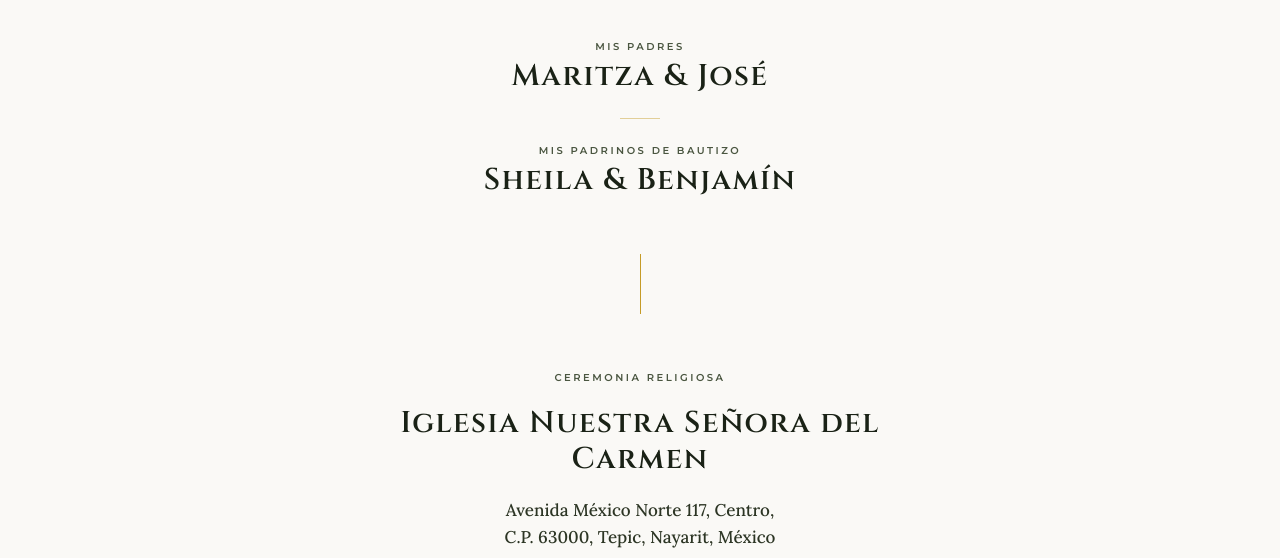
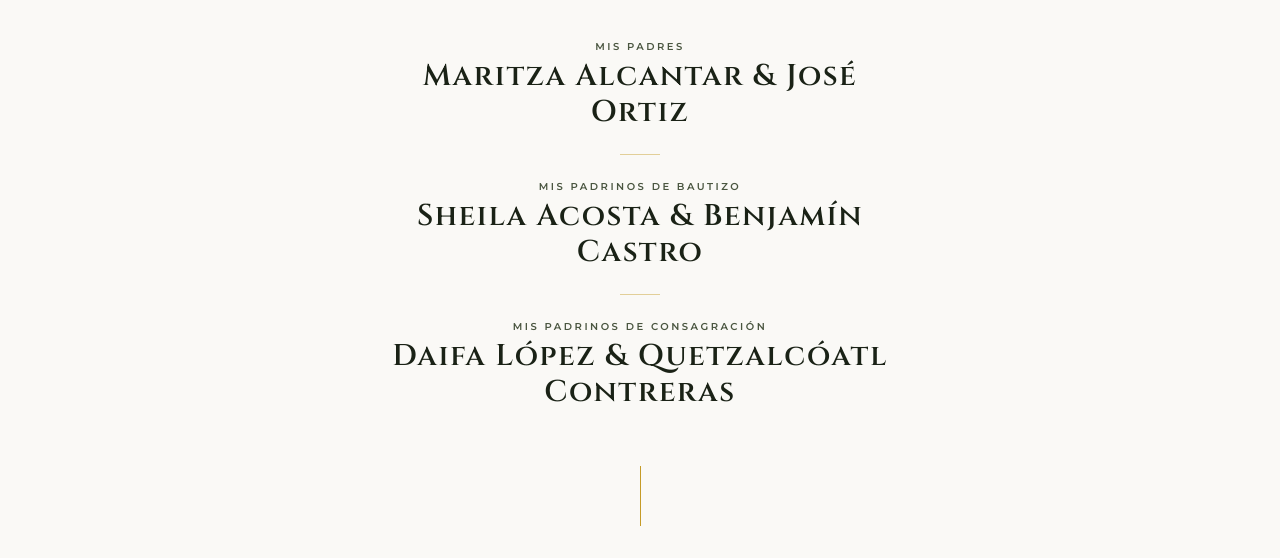
Before and after one commit to JCCJN04/bautizoaaronortiz, a website: page index.html in a window 1280 px wide. Shown: the part 802-1360 px from the top of the page. Drawn offline with nearby package versions, Linux system fonts and the light colour scheme.

Commit message:
feat: agregar apellidos completos a padres/padrinos y sección de padrinos de consagración

```diff
--- a/index.html
+++ b/index.html
@@ -273,20 +273,27 @@
     <div class="hairline-v reveal"></div>
 
     <!-- ============================================================= -->
-    <!-- 3. PADRES Y PADRINOS (ESTILO IDÉNTICO A BAUTIZO MATEO)         -->
+    <!-- 3. PADRES Y PADRINOS                                          -->
     <!-- ============================================================= -->
     <section class="reveal space-y-6">
       <div>
         <p class="font-sans text-[10px] tracking-[0.25em] uppercase text-[#4A5640] font-bold mb-1">Mis Padres</p>
         <p class="font-display text-2xl sm:text-3xl font-semibold tracking-[0.05em] text-[#1A2216]">
-          Maritza &amp; José
+          Maritza Alcantar &amp; José Ortiz
         </p>
       </div>
       <div class="hairline-h"></div>
       <div>
         <p class="font-sans text-[10px] tracking-[0.25em] uppercase text-[#4A5640] font-bold mb-1">Mis Padrinos de Bautizo</p>
         <p class="font-display text-2xl sm:text-3xl font-semibold tracking-[0.05em] text-[#1A2216]">
-          Sheila &amp; Benjamín
+          Sheila Acosta &amp; Benjamín Castro
+        </p>
+      </div>
+      <div class="hairline-h"></div>
+      <div>
+        <p class="font-sans text-[10px] tracking-[0.25em] uppercase text-[#4A5640] font-bold mb-1">Mis Padrinos de Consagración</p>
+        <p class="font-display text-2xl sm:text-3xl font-semibold tracking-[0.05em] text-[#1A2216]">
+          Daifa López &amp; Quetzalcóatl Contreras
         </p>
       </div>
     </section>
```
